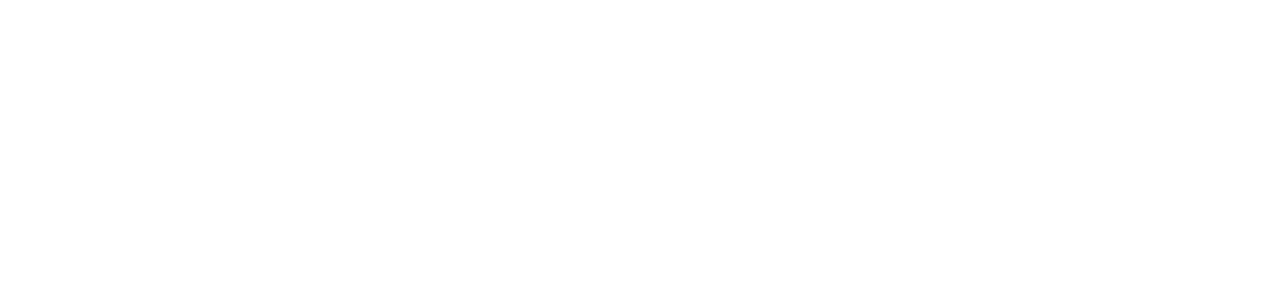
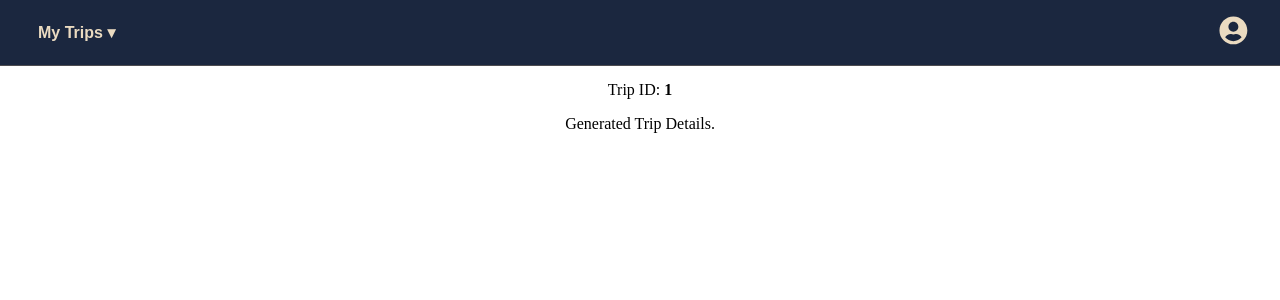
Before and after one commit to abui304/wayfinder, a React (Vite) app in the folder frontend/: page /itinerary/1 in a window 1280 px wide. Before the commit this address had no page. Shown: the top 300 px of the page. Built offline with nearby package versions, Linux system fonts and the light colour scheme.

Commit message:
current stage

```diff
--- a/frontend/package.json
+++ b/frontend/package.json
@@ -14,6 +14,7 @@
   "dependencies": {
     "react": "^19.2.0",
     "react-dom": "^19.2.0",
+    "react-icons": "^5.5.0",
     "react-router-dom": "^7.9.4"
   },
   "devDependencies": {
--- a/frontend/src/App.css
+++ b/frontend/src/App.css
@@ -1,14 +1,13 @@
 #root {
   max-width: 1280px;
   margin: 0 auto;
-  padding: 2rem;
   text-align: center;
 }
 @font-face {
-    font-family: 'StarlightRune';
-    src: (url('frontend\src\assets\fonts\StarlightRune.woff') format('woff'),
-         url('frontend\src\assets\fonts\StarlightRune.woff2') format('woff2'));
-    font-weight: normal;
-    font-style: normal;
-    font-display: swap; /* Improves loading performance */
+  font-family: 'StarlightRune';
+  src: url('./assets/fonts/StarlightRune.woff2') format('woff2'),
+       url('./assets/fonts/StarlightRune.woff') format('woff');
+  font-weight: normal;
+  font-style: normal;
+  font-display: swap;
 }
--- a/frontend/src/App.jsx
+++ b/frontend/src/App.jsx
@@ -1,8 +1,9 @@
 import React from 'react';
+import { BrowserRouter as Router, Routes, Route } from 'react-router-dom';
+import './App.css'
 import Home from './pages/Home';
-
 import TripBuilder from "./pages/TripBuilder";
-import { BrowserRouter as Router, Routes, Route } from 'react-router-dom';
+import Itinerary from "./pages/Itinerary";
 
 function App() {
   return (
@@ -10,6 +11,7 @@
       <Routes>
         <Route path="/" element={<Home />} />
         <Route path="/tripbuilder" element={<TripBuilder />} />
+        <Route path="/itinerary/:tripId" element={<Itinerary />} />
       </Routes>
     </Router>
   );
--- /dev/null
+++ b/frontend/src/components/TripNavBar.css
@@ -0,0 +1,69 @@
+.trip-navbar {
+  display: flex;
+  justify-content: space-between;
+  align-items: center;
+  padding: 1rem 2rem;
+  background-color: #1b273f;
+  color: #ebdbc1;
+  border-bottom: 1px solid rgba(192, 163, 121, 0.3);
+  position: fixed;
+  top: 0;
+  left: 0;
+  width: 100%;
+  z-index: 1000;
+}
+
+/* Dropdown */
+.dropdown {
+  position: relative;
+}
+
+.dropbtn {
+  background: transparent;
+  border: none;
+  color: #ebdbc1;
+  font-weight: 600;
+  font-size: 1rem;
+  cursor: pointer;
+  transition: color 0.3s ease;
+}
+
+.dropbtn:hover {
+  color: #c0a379;
+}
+
+.dropdown-content {
+  position: absolute;
+  top: 2.5rem;
+  left: 0;
+  background-color: #212838;
+  border-radius: 10px;
+  box-shadow: 0 0 15px rgba(0, 0, 0, 0.4);
+  display: flex;
+  flex-direction: column;
+  min-width: 200px;
+}
+
+.dropdown-content a {
+  color: #ebdbc1;
+  text-decoration: none;
+  padding: 10px 16px;
+  font-size: 0.95rem;
+}
+
+.dropdown-content a:hover {
+  background-color: #1b273f;
+  color: #c0a379;
+}
+
+/* Profile Icon */
+.profile-icon {
+  font-size: 1.8rem;
+  cursor: pointer;
+  color: #ebdbc1;
+  transition: color 0.3s ease;
+}
+
+.profile-icon:hover {
+  color: #c0a379;
+}
--- /dev/null
+++ b/frontend/src/components/TripNavBar.jsx
@@ -0,0 +1,46 @@
+import React, { useState } from "react";
+import { Link } from "react-router-dom";
+import { FaUserCircle } from "react-icons/fa"; // install: npm install react-icons
+import "./TripNavBar.css";
+
+function TripNavBar() {
+  const [open, setOpen] = useState(false);
+
+  // Mock list of trips — will later come from backend
+  const trips = [
+    { id: "tokyo", name: "Tokyo Adventure" },
+    { id: "paris", name: "Paris Getaway" },
+    { id: "cairo", name: "Cairo Expedition" },
+  ];
+
+  return (
+    <nav className="trip-navbar">
+      <div className="nav-left">
+        <div className="dropdown">
+          <button className="dropbtn" onClick={() => setOpen(!open)}>
+            My Trips ▾
+          </button>
+          {open && (
+            <div className="dropdown-content">
+              {trips.map((trip) => (
+                <Link
+                  key={trip.id}
+                  to={`/itinerary/${trip.id}`}
+                  onClick={() => setOpen(false)}
+                >
+                  {trip.name}
+                </Link>
+              ))}
+            </div>
+          )}
+        </div>
+      </div>
+
+      <div className="nav-right">
+        <FaUserCircle className="profile-icon" />
+      </div>
+    </nav>
+  );
+}
+
+export default TripNavBar;
--- a/frontend/src/pages/Home.css
+++ b/frontend/src/pages/Home.css
@@ -21,19 +21,19 @@
 
 .text-section {
   /*max-width: 50%;*/
-  padding-top: 35vh;
+  padding-top: 32vh;
 }
 
 .headline {
-  font-size: 3rem;
-  font-weight: 700;
-  line-height: 1.2;
+    font-family: 'StarlightRune', sans-serif;
+    font-size: 3rem;
+    font-weight: 700;
+    line-height: 1.2;
+    letter-spacing: 2px;
 }
 
 .subtext {
-  margin-top: 1rem;
   font-size: 1.1rem;
-  line-height: 1.6;
   color: #d0d0d0;
 }
 
@@ -43,3 +43,25 @@
   background: rgba(255, 255, 255, 0.05);
   border-radius: 20px;
 }
+
+.typewriter {
+  font-family: 'StarlightRune', sans-serif;
+  font-size: 4rem;
+  overflow: hidden; /* Ensures the text is hidden while typing */
+  border-right: 3px solid #c0a379; /* The blinking caret */
+  white-space: nowrap;
+  letter-spacing: 2px;
+  width: 0;
+  animation: typing 2.5s steps(20, end) forwards, blink 0.7s infinite;
+}
+
+/* Typing animation */
+@keyframes typing {
+  from { width: 0; }
+  to { width: 9ch; } /* Adjust the number (13) to match your text length */
+}
+
+/* Caret blink */
+@keyframes blink {
+  50% { border-color: transparent; }
+}
--- a/frontend/src/pages/Home.jsx
+++ b/frontend/src/pages/Home.jsx
@@ -8,8 +8,8 @@
             <NavBar />
             <div className="home-content">
                 <div className="text-section">
-                    <h1 className="headline">
-                        Hi Traveler
+                    <h1 className="headline typewriter">
+                        Hello Traveler,
                     </h1>
                     <p className="subtext">
                         Wayfinder: Discover your next destination through the stars.
--- /dev/null
+++ b/frontend/src/pages/Itinerary.jsx
@@ -0,0 +1,28 @@
+import React from "react";
+import TripNavBar from "../components/TripNavBar";
+import { useParams } from "react-router-dom";
+import "./Itinerary.css";
+
+function Itinerary() {
+  const { tripId } = useParams();
+
+  return (
+    <>
+      <TripNavBar />
+      <div className="itinerary-container">
+        <h1 className="itinerary-title">✨ Your Itinerary ✨</h1>
+        <p className="itinerary-subtitle">
+          Trip ID: <strong>{tripId}</strong>
+        </p>
+
+        <div className="itinerary-content">
+          <p>
+            Generated Trip Details.
+          </p>
+        </div>
+      </div>
+    </>
+  );
+}
+
+export default Itinerary;
--- a/frontend/src/pages/TripBuilder.jsx
+++ b/frontend/src/pages/TripBuilder.jsx
@@ -1,8 +1,11 @@
 import React, { useState } from "react";
 import NavBar from "../components/NavBar";
 import "./TripBuilder.css";
+import { useNavigate } from "react-router-dom";
 
 function TripBuilder() {
+    const navigate = useNavigate();
+
     const [formData, setFormData] = useState({
         destinationCity: "",
         destinationCountry:"",
@@ -19,7 +22,21 @@
 
     const handleSubmit = (e) => {
         e.preventDefault();
+
+        // 🔹 In the future, you’ll send this to the backend:
+        // const res = await fetch("/api/trip", {
+        //   method: "POST",
+        //   headers: { "Content-Type": "application/json" },
+        //   body: JSON.stringify(formData),
+        // });
+        // const data = await res.json();
+        // navigate(`/itinerary/${data.tripId}`);
+
+        // 🔹 Temporary fake trip ID until backend is ready:
+        const tripId = crypto.randomUUID();
+
         console.log("Form submitted:", formData);
+        navigate(`/itinerary/${tripId}`); // Redirect to itinerary page
     };
     // fetch("/api/trip", { method: "POST", body: JSON.stringify(formData) })
     /**
@@ -32,6 +49,7 @@
 
     return (
     <>
+      <TripNavBar />
       <div className="tripbuilder-container">
         <div className="form-card">
           <h1 className="form-title">Trip Builder</h1>
```
Also changed, not shown: frontend/src/main.jsx (line endings or trailing spaces), frontend/src/pages/Itinerary.css (added), 1 other file (tests, documents, lock files or other folders).
